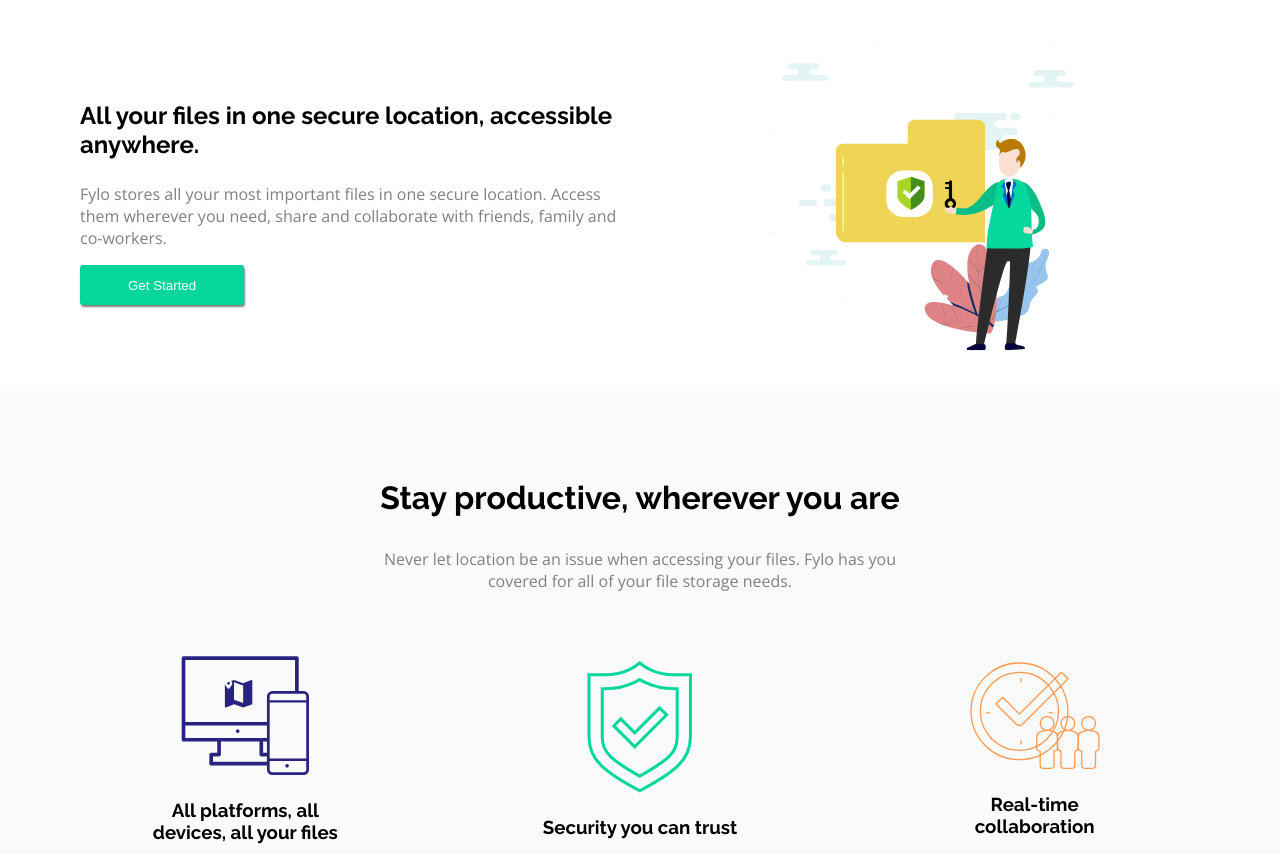
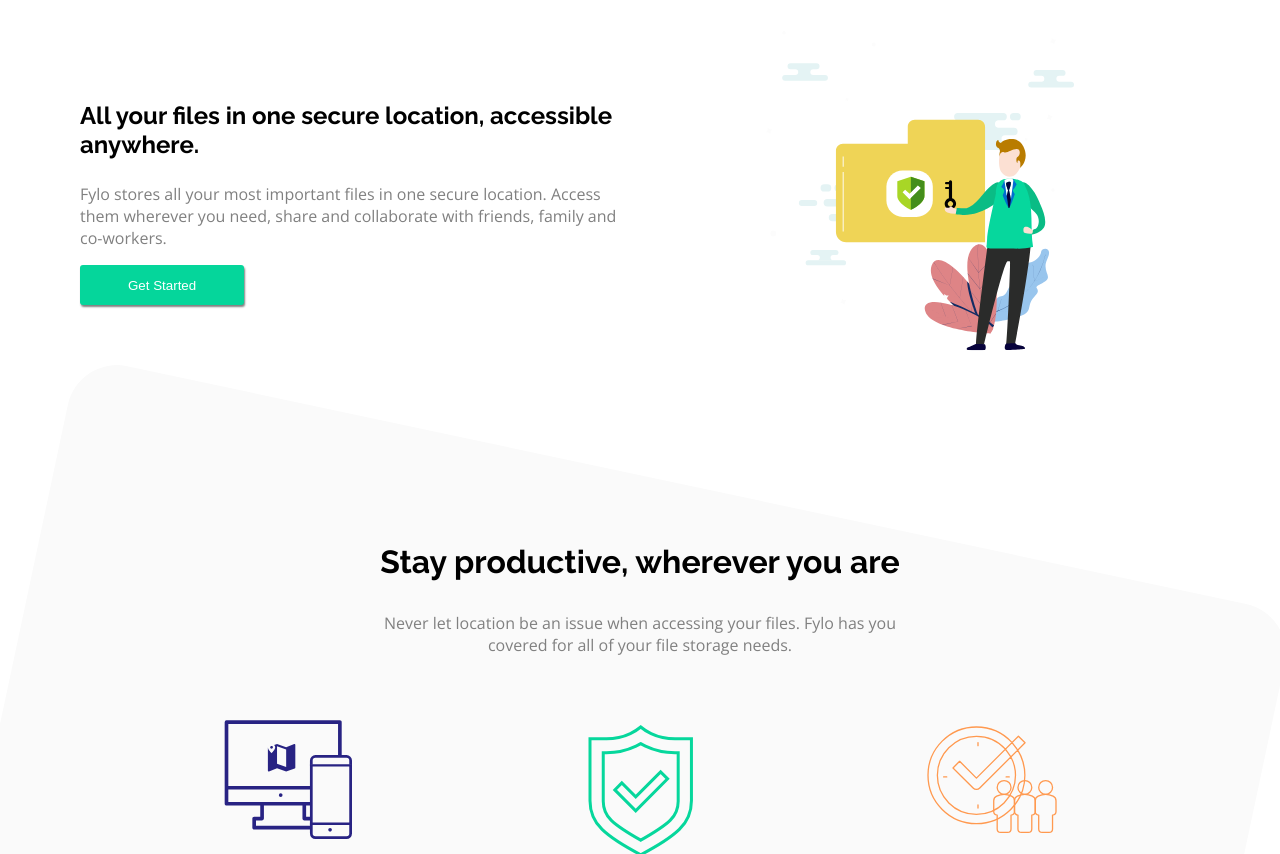
Before and after one commit to Baystef/Fylo-3, a website: page index.html in a window 1280 px wide. Shown: the part 69-923 px from the top of the page. Drawn offline with nearby package versions, Linux system fonts and the light colour scheme.

Commit message:
section background rotated

```diff
--- a/styles.scss
+++ b/styles.scss
@@ -138,7 +138,22 @@
 }
 
 .sections {
-    background-color: $neutral-light;
+    position: relative;
+    margin: 4rem;
+
+    &::before {
+        content: '';
+        position: absolute;
+        width: 108%;
+        height: 118%;
+        top: 5%;
+        left: -5%;
+        z-index: -1;
+        background-color: $neutral-light;
+        transform: rotate(12deg);
+        border-radius: 50px;
+
+    }
 }
 
 .cards {
```
Also changed, not shown: styles/styles.css.
